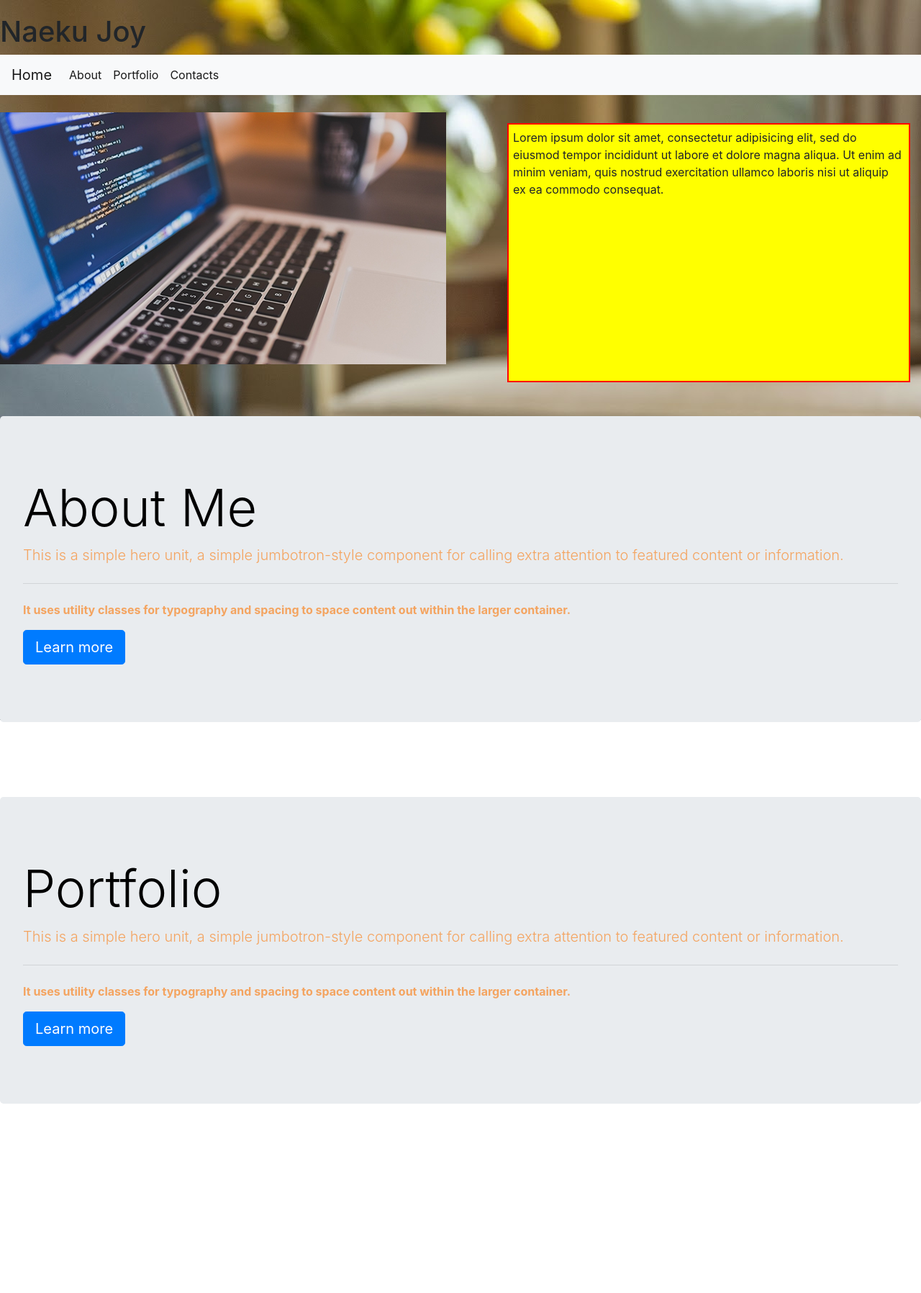
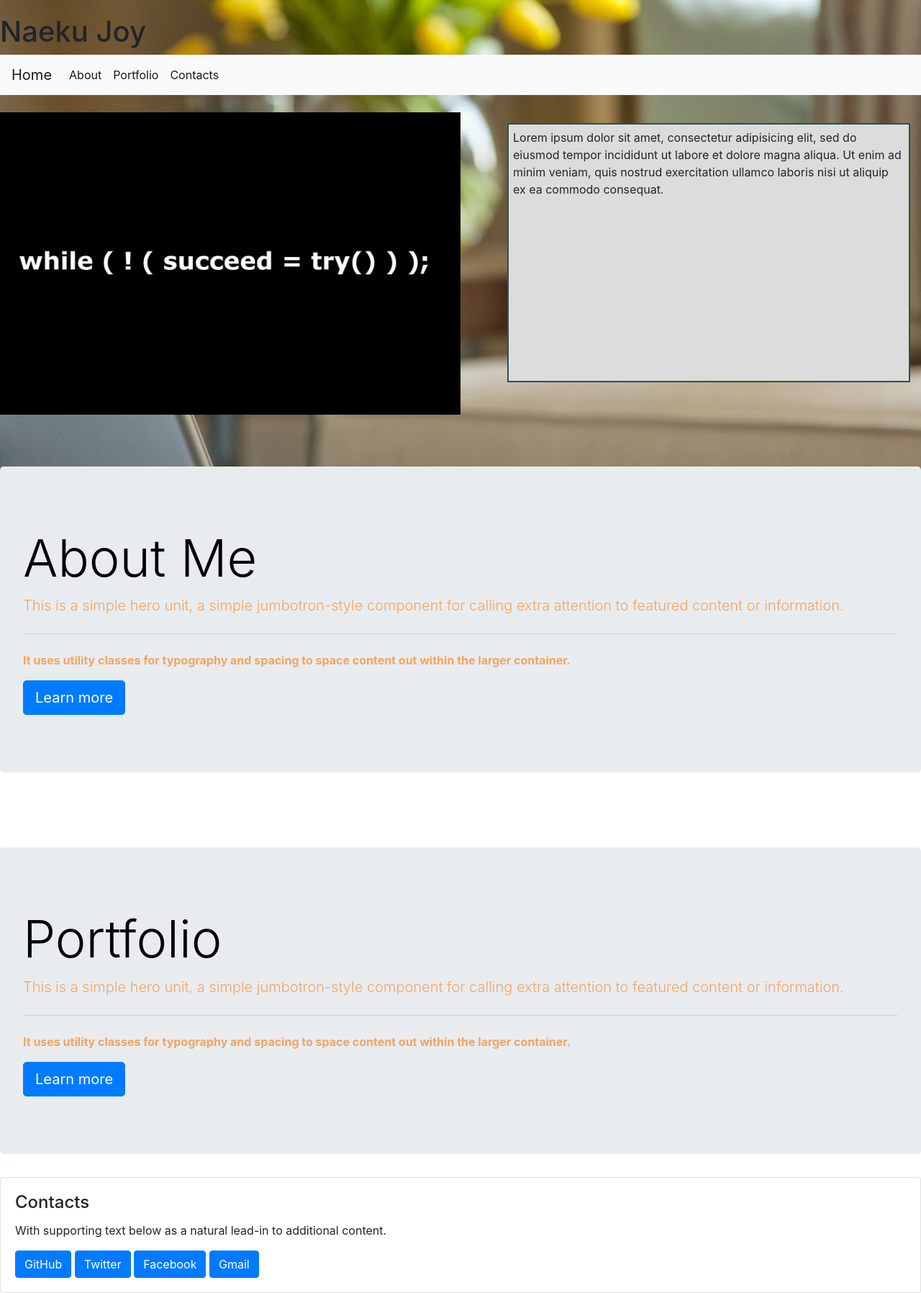
Before and after one commit to Naeku72/Naeku72.github.io, a plain HTML site: page index.html in a window 1280 px wide. Shown: the whole page at 72% size. Before the commit the page ends 1565 px from the top, so only its background shows below. Drawn offline with nearby package versions, Linux system fonts and the light colour scheme.

Commit message:
added html footer

```diff
--- a/css/style.css
+++ b/css/style.css
@@ -17,6 +17,10 @@ body{
   opacity: 1;
   padding-bottom: hsl(360, 100%, 100%);px;
 }
+img{
+  width: 640px;
+  height: 420px;
+}
 .jumbotron{
   padding: 2rem 1rem;
   margin-bottom: 2rem;
@@ -33,11 +37,12 @@ body{
  color: SandyBrown;
 }
 .test-box {
-    border: 2px solid red;
+    border: 2px DarkSlateGrey;
+    border-style: double;
     padding: 6px;
     margin: 15px;
     height: 360px;
     width: 560px;
-    background-color: yellow;
+    background-color: Gainsboro;
     float: right;
   }
--- a/index.html
+++ b/index.html
@@ -33,7 +33,7 @@
        elit, sed do eiusmod tempor incididunt ut labore et dolore magna aliqua.
        Ut enim ad minim veniam, quis nostrud exercitation ullamco laboris
        nisi ut aliquip ex ea commodo consequat.</div>
-<img src="images/comp.jpg">
+<img src="images/image1.jpg">
 <br>
 
 <br>
@@ -57,5 +57,18 @@
     <a class="btn btn-primary btn-lg" href="https://github.com/Naeku72?tab=repositories" role="button">Learn more</a>
   </p>
 </div>
+<footer>
+  <div class="card">
+
+  <div class="card-body">
+    <h4 class="card-title">Contacts</h4>
+    <p class="card-text">With supporting text below as a natural lead-in to additional content.</p>
+    <a href="https://github.com/Naeku72" class="btn btn-primary">GitHub</a>
+    <a href="https://twitter.com/naekujoy" class="btn btn-primary">Twitter</a>
+    <a href="https://web.facebook.com/joy.naeku" class="btn btn-primary">Facebook</a>
+    <a href="naekujoy@gmail.com" class="btn btn-primary">Gmail</a>
+  </div>
+</div>
+</footer>
 </body>
 </html>
```
Also changed, not shown: images/image1.jpg (added).
